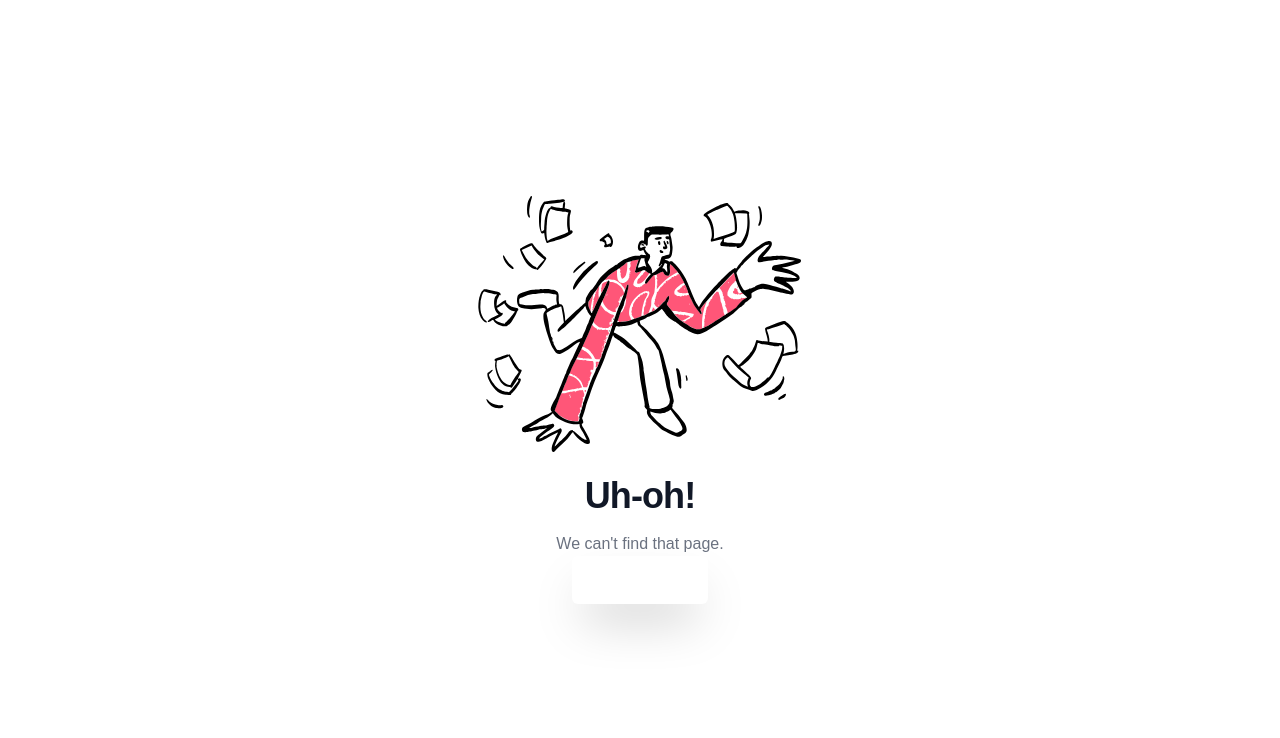
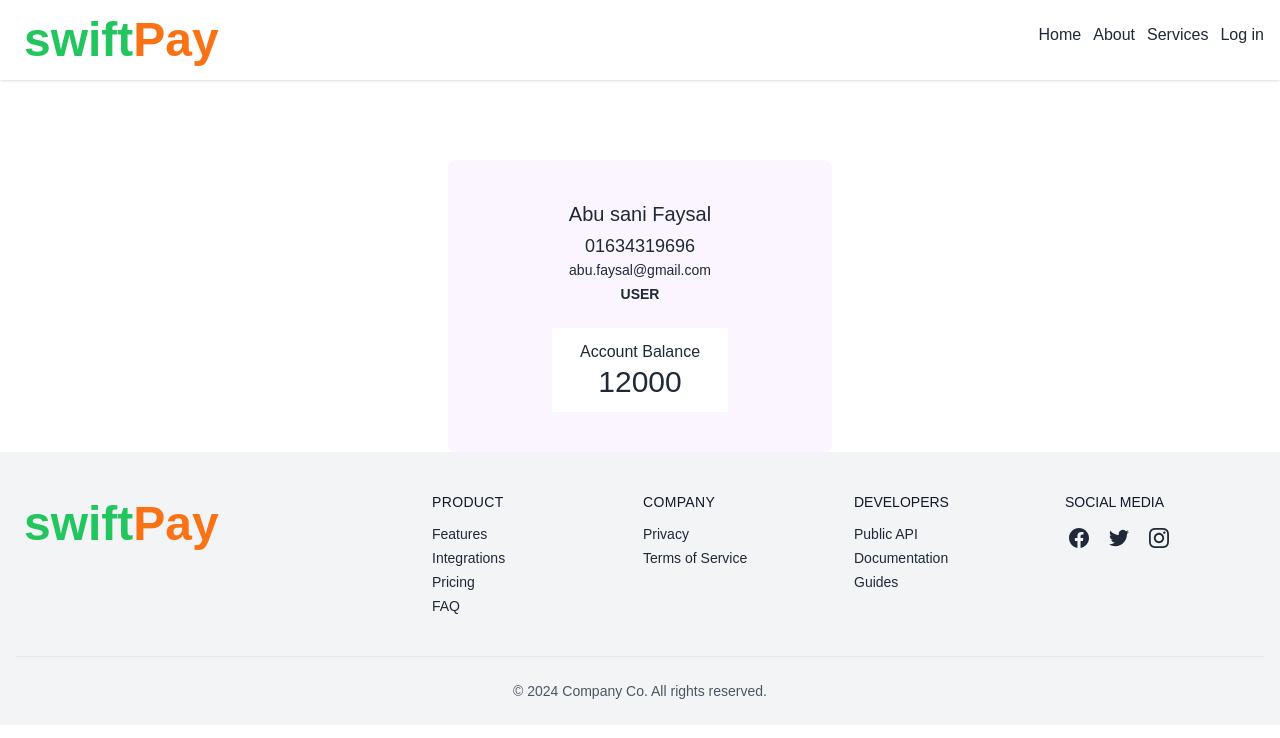
Before and after one commit to developerMohib/mfs-swift-pay, a React (Vite) app: page /profile in a window 1280 px wide. Shown: the top 738 px of the page. Built offline with nearby package versions, Linux system fonts and the light colour scheme; a web font is replaced by a local one.

Commit message:
some pages added according to requirements

```diff
--- /dev/null
+++ b/src/Pages/Dashboard/Admin/Admin.jsx
@@ -0,0 +1,10 @@
+
+const Admin = () => {
+    return (
+        <div>
+            <h1>Admin</h1>
+        </div>
+    );
+};
+
+export default Admin;
--- /dev/null
+++ b/src/Pages/Dashboard/Agent/CashInRequ/CashInRequ.jsx
@@ -0,0 +1,10 @@
+
+const CashInRequ = () => {
+    return (
+        <div>
+            <h1>cash in requ </h1>
+        </div>
+    );
+};
+
+export default CashInRequ;
--- /dev/null
+++ b/src/Pages/Dashboard/Agent/CashOutRequ/CashOutRequ.jsx
@@ -0,0 +1,10 @@
+
+const CashOutRequ = () => {
+    return (
+        <div>
+            <h1> cash out requ </h1>
+        </div>
+    );
+};
+
+export default CashOutRequ;
--- /dev/null
+++ b/src/Pages/Dashboard/User/CashIn/CashIn.jsx
@@ -0,0 +1,10 @@
+
+const Cashin = () => {
+    return (
+        <div>
+            <h1>cash in</h1>
+        </div>
+    );
+};
+
+export default Cashin;
--- /dev/null
+++ b/src/Pages/Dashboard/User/CashOut/CashOut.jsx
@@ -0,0 +1,10 @@
+
+const CashOut = () => {
+    return (
+        <div>
+            <h1>cash out</h1>
+        </div>
+    );
+};
+
+export default CashOut;
--- /dev/null
+++ b/src/Pages/Dashboard/User/SendMoney/SendMoney.jsx
@@ -0,0 +1,10 @@
+
+const SendMoney = () => {
+    return (
+        <div>
+            <h1>SendMoney</h1>
+        </div>
+    );
+};
+
+export default SendMoney;
--- /dev/null
+++ b/src/Pages/Dashboard/User/Transections/Transections.jsx
@@ -0,0 +1,10 @@
+
+const Transections = () => {
+    return (
+        <div>
+            <h1>Transections</h1>
+        </div>
+    );
+};
+
+export default Transections;
--- a/src/Pages/Login/Login.jsx
+++ b/src/Pages/Login/Login.jsx
@@ -52,12 +52,12 @@ const Login = () => {
             <form className="" onSubmit={handleLogin}>
               <div className="form-control">
                 <label className="label">
-                  <span className="label-text">Phone Number</span>
+                  <span className="label-text">Phone Number / Email </span>
                 </label>
                 <input
                   name="phoneNumber"
                   type="text"
-                  placeholder="phone number"
+                  placeholder="phone number or email"
                   className="input input-bordered"
                   required
                 />
--- /dev/null
+++ b/src/Pages/Profile/Profile.jsx
@@ -0,0 +1,21 @@
+
+const Profile = () => {
+  return (
+    <div className="flex justify-center items-center mt-20">
+      <div className="w-full max-w-sm bg-purple-50  rounded-lg  ">
+        <div className="flex flex-col items-center p-10">
+          <h5 className="mb-1 text-xl font-medium">Abu sani Faysal</h5>
+          <span className="text-lg ">01634319696</span>
+          <span className="text-sm ">abu.faysal@gmail.com</span>
+          <p className="text-sm rounded-lg px-3 py-1 font-bold">USER</p>
+          <div className="bg-white px-7 py-3 text-center mt-5 ">
+            <p className=""> Account Balance</p>
+            <h1 className="text-3xl  ">12000 </h1>
+          </div>
+        </div>
+      </div>
+    </div>
+  );
+};
+
+export default Profile;
--- a/src/Routes/Routes.jsx
+++ b/src/Routes/Routes.jsx
@@ -6,6 +6,7 @@ import Services from "../Pages/Services/Services";
 import ErrorPage from "../Components/ErrorPage/ErrorPage";
 import Login from "../Pages/Login/Login";
 import Register from "../Pages/Register/Register";
+import Profile from "../Pages/Profile/Profile";
 
 export const router = createBrowserRouter([
     {
@@ -33,6 +34,10 @@ export const router = createBrowserRouter([
                 path: '/sign-up',
                 element: <Register />
             },
+            {
+                path: '/profile',
+                element: <Profile />
+            },
         ]
     }
 ])
```
